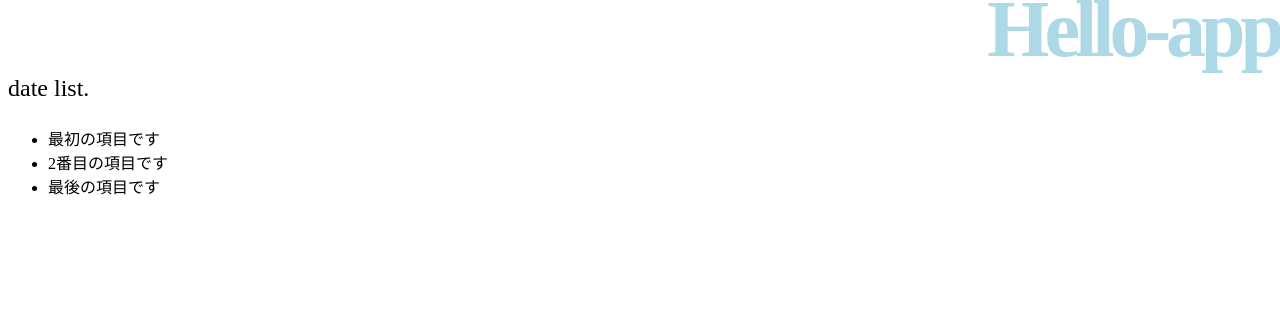
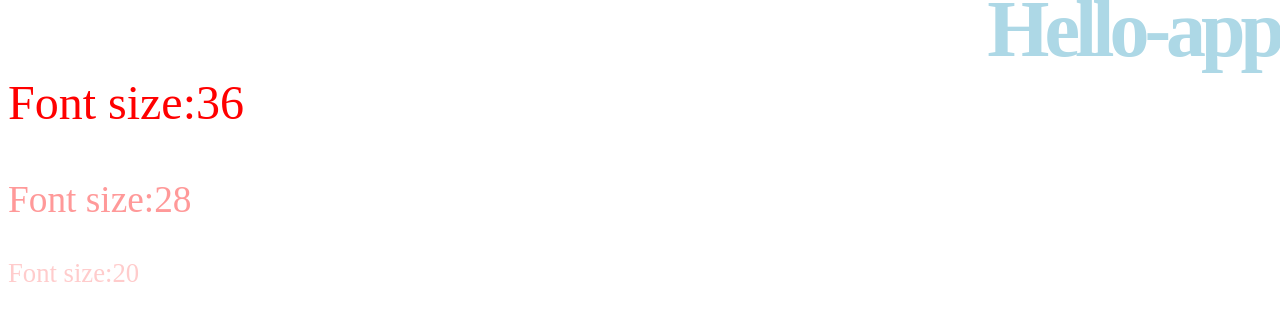
Before and after one commit to yuri-misonoo/angular-app, an Angular app: page / in a window 1280 px wide. Shown: the top 320 px of the page. Built offline with nearby package versions, Linux system fonts and the light colour scheme.

Commit message:
styleバインディング

```diff
--- a/src/app/hello/hello.component.css
+++ b/src/app/hello/hello.component.css
@@ -18,3 +18,7 @@ p {
   color: white;
   background-color: red;
 }
+
+.thin { color: #999; }
+.large { font-size: 30pt; }
+.frame { border: solid 2px red; }
--- a/src/app/hello/hello.component.html
+++ b/src/app/hello/hello.component.html
@@ -1,7 +1,12 @@
 <div id="body">
   <h1>{{ title }}</h1>
-  <p>{{ message }}</p>
-  <ul>
-    <li *ngFor="let item of data">{{item}}</li>
-  </ul>
+  <p
+    [style.font-size.pt]="36"
+    [style.color]="'#F00'">{{message}}:36</p>
+  <p
+    [style.font-size.pt]="28"
+    [style.color]="'#F99'">{{message}}:28</p>
+  <p
+    [style.font-size.pt]="20"
+    [style.color]="'#Fcc'">{{message}}:20</p>
 </div>
--- a/src/app/hello/hello.component.ts
+++ b/src/app/hello/hello.component.ts
@@ -8,17 +8,11 @@ import { Component, OnInit } from '@angular/core';
 export class HelloComponent implements OnInit {
   title!:string;
   message!:string;
-  data!:string[];
 
   constructor() {}
 
   ngOnInit() {
     this.title = 'Hello-app';
-    this.message = 'date list.';
-    this.data = [
-      '最初の項目です',
-      '2番目の項目です',
-      '最後の項目です'
-    ]
+    this.message = 'Font size';
   }
 }
```
